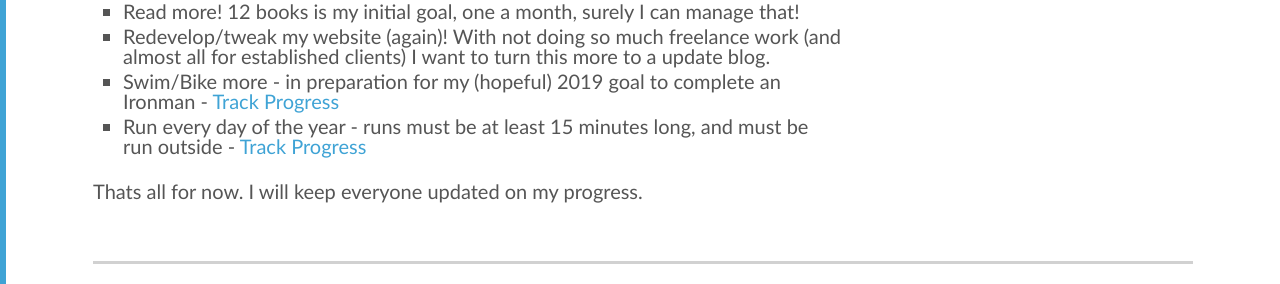
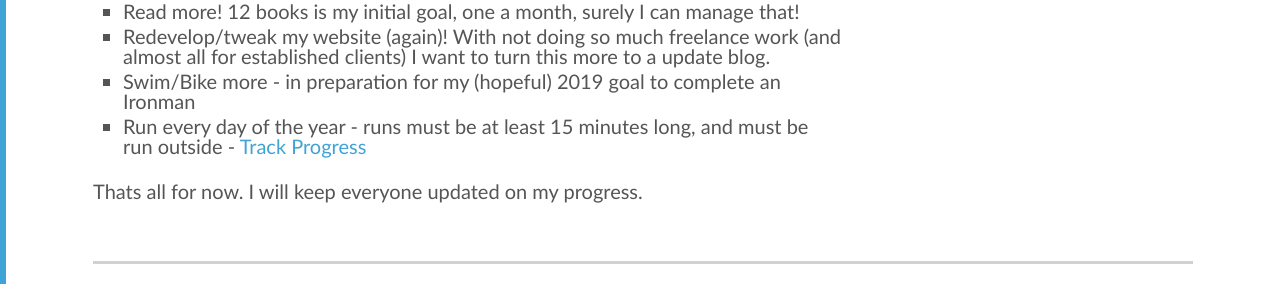
Before and after one commit to mattclements/mattclements.github.io, a Jekyll site: the page built from _posts/2018-01-01-2018-goals.md, in a window 1280 px wide. Shown: the part 928-1212 px from the top of the page. Built offline with Jekyll 4.4.1, drawn with Linux system fonts in a browser that asks for light colours.

Commit message:
Switched tracking from Strava to Smashrun

```diff
--- a/_posts/2018-01-01-2018-goals.md
+++ b/_posts/2018-01-01-2018-goals.md
@@ -18,13 +18,13 @@
 
 I feel like 2018 is going to be a good year. And I have set a few goals rather than resolutions this year. I will update this post as the year progresses
 
-* Run 1500km during the year - [Track Progress](https://www.strava.com/athletes/11891185)
+* Run 1500km during the year - [Track Progress](http://en-gb.smashrun.com/mattclements/overview/2018)
 * Complete my first [Marathon](http://mkmarathon.com), and [Ultra Marathon](https://www.racetothestones.com) (already booked)
 * Improve (further) my work-life balance, and also look to improve my work-hobby-family time balance
 * Start to say __"no"__ a bit more. I have always been one to help, and say "yes" at every opportunity, which often causes me stress and worry over not managing to do everything I have promised.
 * Read more! 12 books is my initial goal, one a month, surely I can manage that!
 * Redevelop/tweak my website (again)! With not doing so much freelance work (and almost all for established clients) I want to turn this more to a update blog.
-* Swim/Bike more - in preparation for my (hopeful) 2019 goal to complete an Ironman - [Track Progress](https://www.strava.com/athletes/11891185)
-* Run every day of the year - runs must be at least 15 minutes long, and must be run outside - [Track Progress](https://www.strava.com/athletes/11891185)
+* Swim/Bike more - in preparation for my (hopeful) 2019 goal to complete an Ironman
+* Run every day of the year - runs must be at least 15 minutes long, and must be run outside - [Track Progress](http://en-gb.smashrun.com/mattclements/overview/2018)
 
 Thats all for now. I will keep everyone updated on my progress.
```
